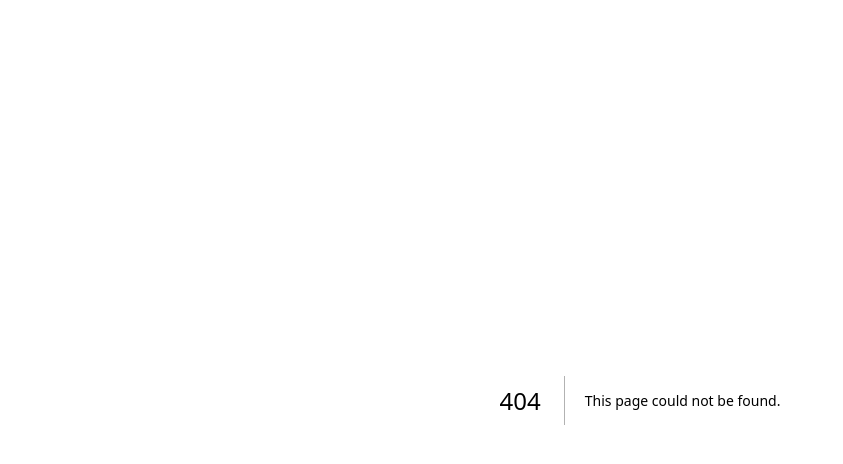
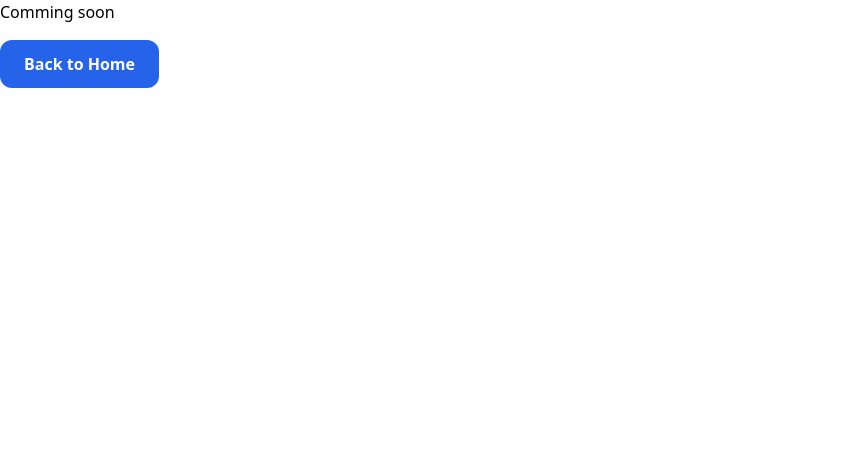
Before and after one commit to barbosa-07/client-pwa, a Next.js app: page /analysis in a window 1280 px wide. Before the commit this address had no page. Shown: the top 464 px of the page, without its empty margins (0-843 px from the left). Built offline with nearby package versions, Linux system fonts and the light colour scheme.

Commit message:
chore: add analysis page and learn page

```diff
--- /dev/null
+++ b/app/analysis/page.tsx
@@ -0,0 +1,16 @@
+import Link from "next/link";
+import React from "react";
+
+export default function Analysis() {
+  return (
+    <div>
+      <h1>Comming soon</h1>
+      <Link
+        href="/"
+        className="mt-4 bg-blue-600 text-white px-6 py-3 rounded-xl font-semibold hover:bg-blue-700 transition-all inline-block"
+      >
+        Back to Home
+      </Link>
+    </div>
+  );
+}
--- /dev/null
+++ b/app/learn/page.tsx
@@ -0,0 +1,5 @@
+import React from "react";
+
+export default function Learn() {
+  return <div>Learn</div>;
+}
--- a/components/huvieo-landing.tsx
+++ b/components/huvieo-landing.tsx
@@ -16,6 +16,7 @@ import {
   Zap,
   Trophy,
 } from "lucide-react";
+import Link from "next/link";
 
 const HuvieoLanding = () => {
   const plans = [
@@ -149,12 +150,16 @@ const HuvieoLanding = () => {
               real-time insights.
             </p>
             <div className="flex flex-col sm:flex-row gap-4 sm:space-x-4">
-              <button className="w-full sm:w-auto bg-white text-blue-600 px-6 sm:px-8 py-3 sm:py-4 rounded-xl font-semibold hover:bg-blue-50 transition-all transform hover:scale-105 shadow-lg">
-                Start Free AI Analysis
-              </button>
-              <button className="w-full sm:w-auto border-2 border-white px-6 sm:px-8 py-3 sm:py-4 rounded-xl font-semibold hover:bg-white hover:text-blue-600 transition-all transform hover:scale-105">
-                Explore AI Features
-              </button>
+              <Link href="/analysis">
+                <button className="w-full sm:w-auto bg-white text-blue-600 px-6 sm:px-8 py-3 sm:py-4 rounded-xl font-semibold hover:bg-blue-50 transition-all transform hover:scale-105 shadow-lg">
+                  Start Free AI Analysis
+                </button>
+              </Link>
+              <Link href="/learn">
+                <button className="w-full sm:w-auto border-2 border-white px-6 sm:px-8 py-3 sm:py-4 rounded-xl font-semibold hover:bg-white hover:text-blue-600 transition-all transform hover:scale-105">
+                  Start Learning
+                </button>
+              </Link>
             </div>
           </div>
         </div>
```
